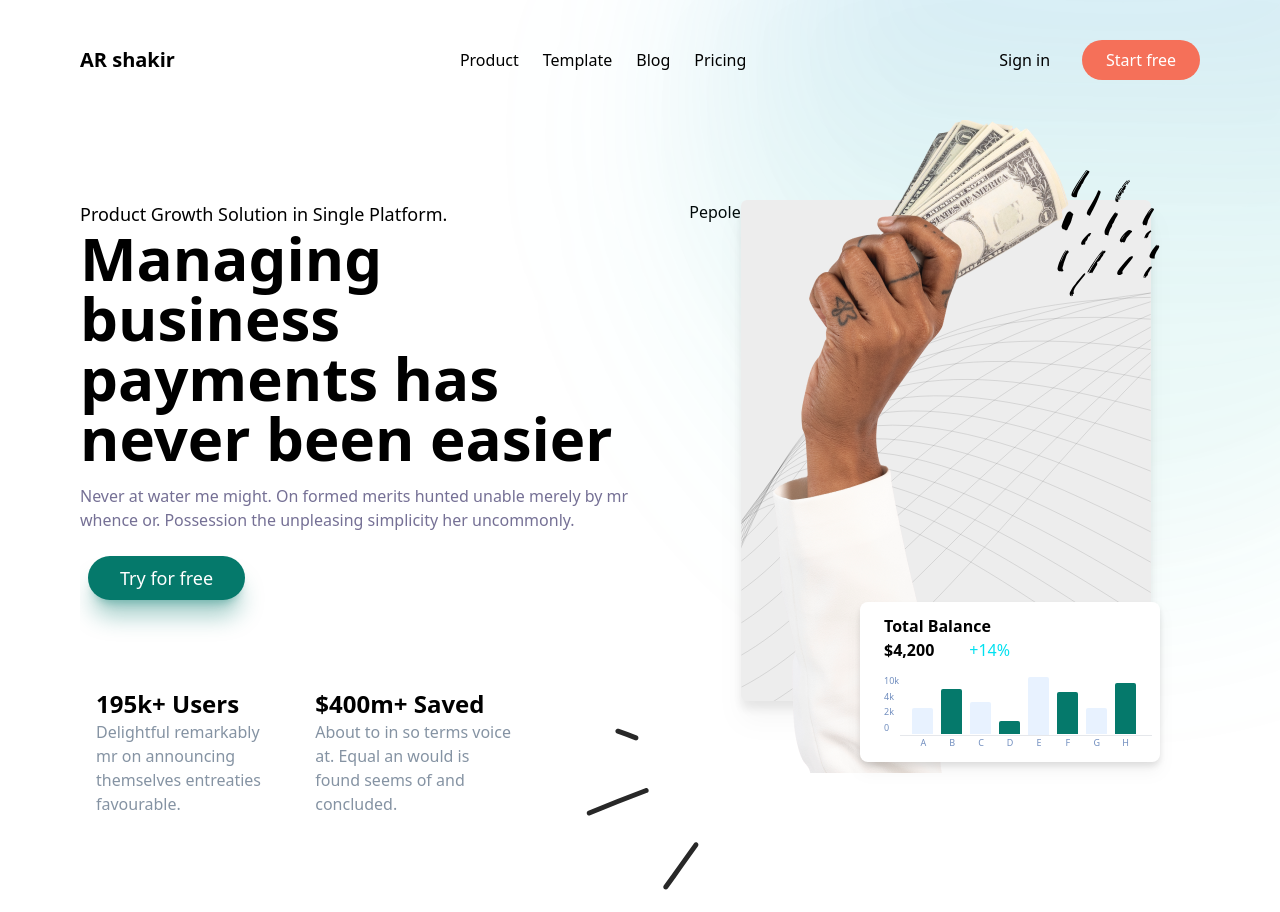
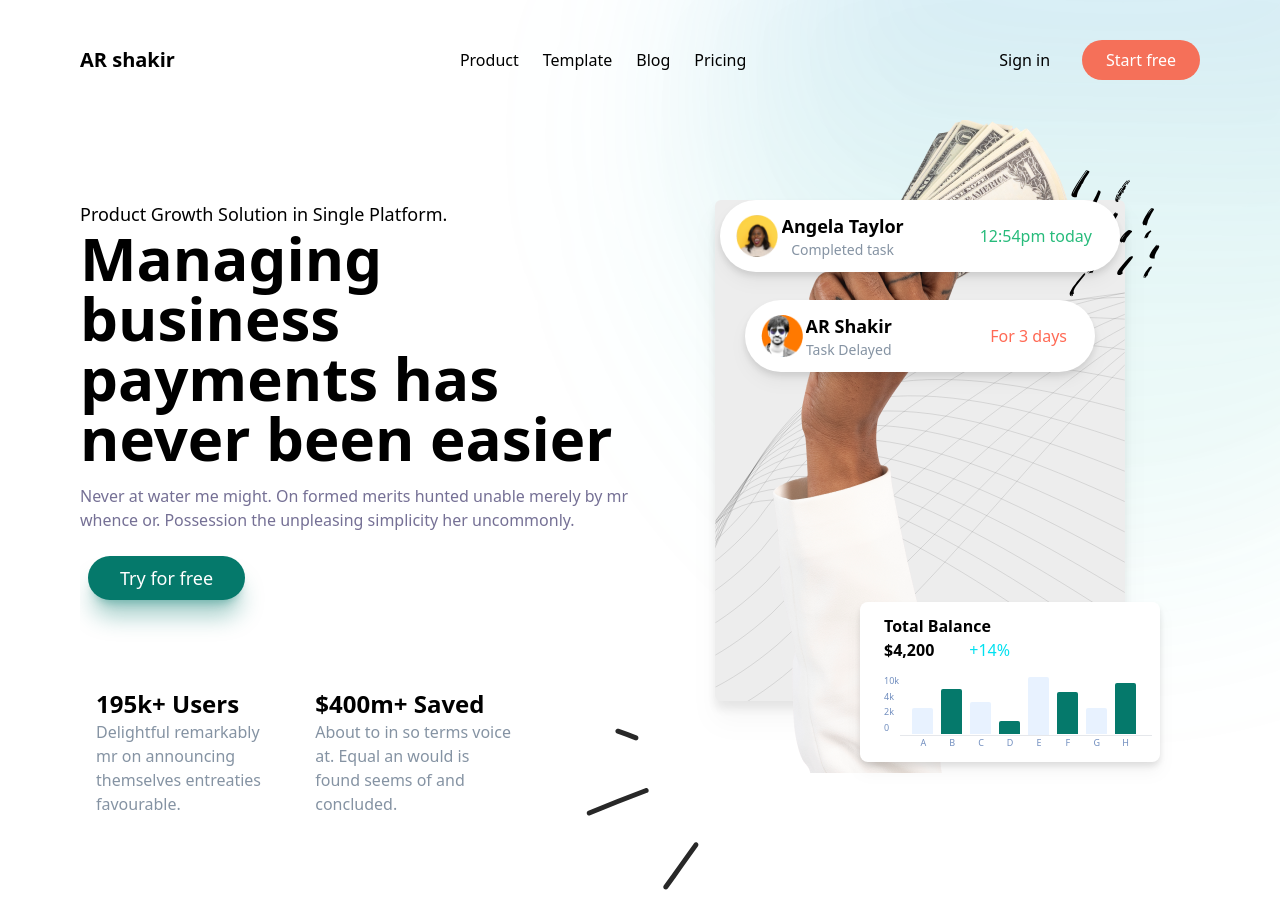
Before and after one commit to salihdhaifullah/Furni-shop, a React (Create React App) app: page / in a window 1280 px wide. Built offline with nearby package versions, Linux system fonts and the light colour scheme; the HTML template or start-up script is replaced by a standard one.

Commit message:
end pepole card

```diff
--- a/src/components/header/Header.tsx
+++ b/src/components/header/Header.tsx
@@ -96,7 +96,7 @@ const Header = () => {
 
           <Card />
 
-          <Pepole />
+        <Pepole />
 
           <div className="bg-[#EDEDED] flex h-[501px] w-[410px] drop-shadow-xl rounded-md">
             <svg width="410" height="501" viewBox="0 0 410 501" fill="none" xmlns="http://www.w3.org/2000/svg">
--- a/src/components/header/Pepole.tsx
+++ b/src/components/header/Pepole.tsx
@@ -3,7 +3,52 @@ import wamen from "../../asset/images/wamen.png"
 
 const Pepole = () => {
     return (
-        <div>Pepole</div>
+        <>
+            <div className="flex absolute z-[332425] rounded-[40px] min-w-[400px] top-[200px] drop-shadow-lg bg-white px-4 py-3">
+                <div className="flex flex-row justify-between w-full h-full">
+                    <div className="flex">
+                        <img src={wamen} alt="wamen" className="rounded-full object-contain min-w-[42px] min-h-[42px] " />
+                        <div className="flex flex-col h-full flex-wrap w-full text-center items-center justify-center">
+                            <h2 className="font-semibold text-lg">
+                                Angela Taylor
+                            </h2>
+                            <p className="text-[#8593A3] font-light text-sm">
+                                Completed task
+                            </p>
+                        </div>
+
+                    </div>
+
+
+                    <div className="flex justify-center items-center mr-3 text-[#27BB7B]">
+                        <p>12:54pm today</p>
+                    </div>
+
+
+                </div>
+            </div>
+            <div className="flex absolute z-[332425] rounded-[40px] min-w-[350px] top-[300px] drop-shadow-lg bg-white px-4 py-3">
+                <div className="flex flex-row justify-between w-full h-full">
+                    <div className="flex">
+                        <img src={man} alt="man" className="rounded-full object-contain min-w-[42px] min-h-[42px] " />
+                        <div className="flex flex-col h-full flex-wrap w-full text-center items-center justify-center">
+                            <h2 className="font-semibold text-lg">
+                                AR Shakir
+                            </h2>
+                            <p className="text-[#8593A3] font-light text-sm">
+                                Task Delayed
+                            </p>
+                        </div>
+
+
+                    </div>
+
+                    <div className="flex justify-center items-center mr-3 text-[#FF6954]">
+                        <p>For 3 days</p>
+                    </div>
+                </div>
+            </div>
+        </>
     )
 }
 
```
